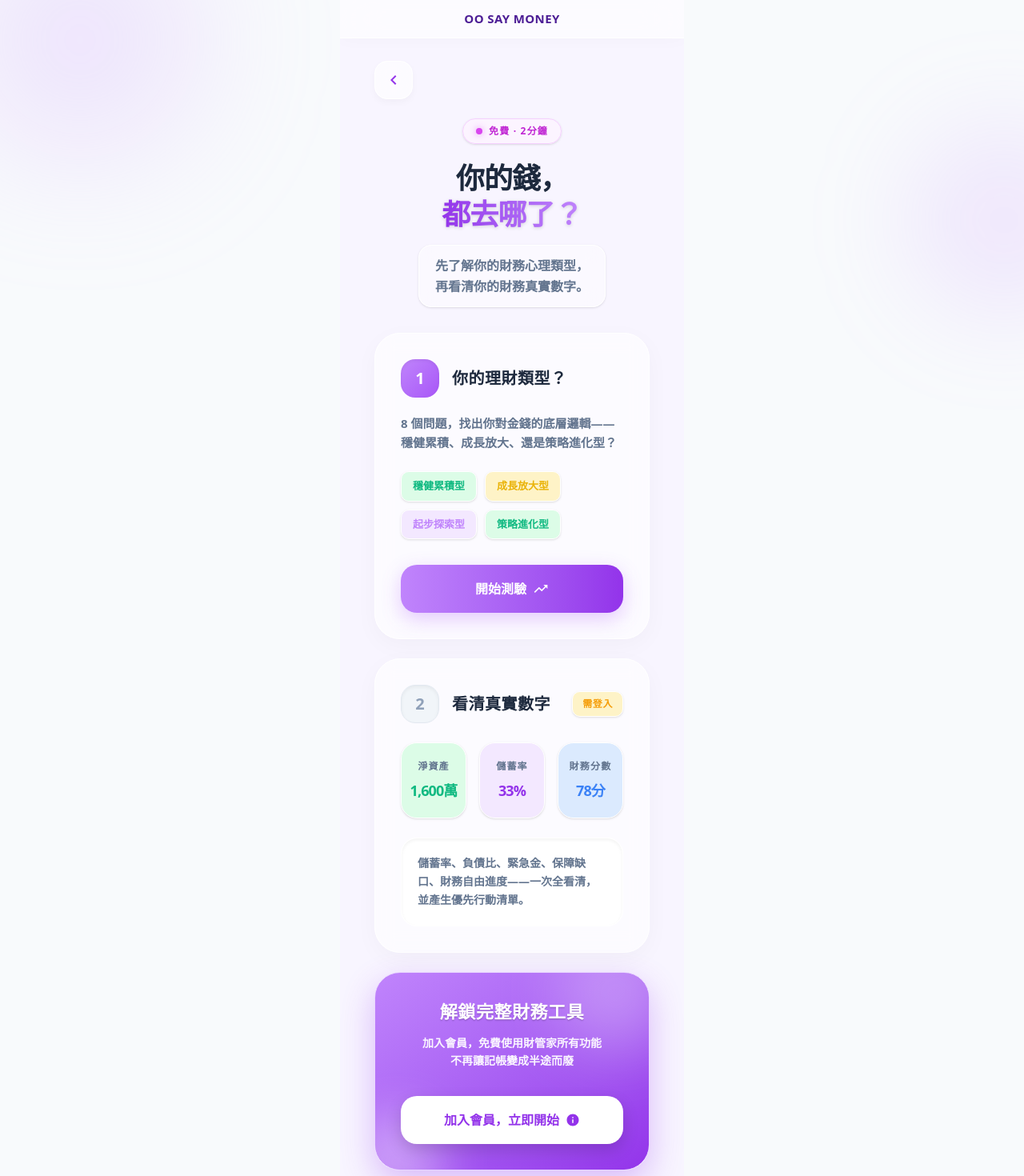
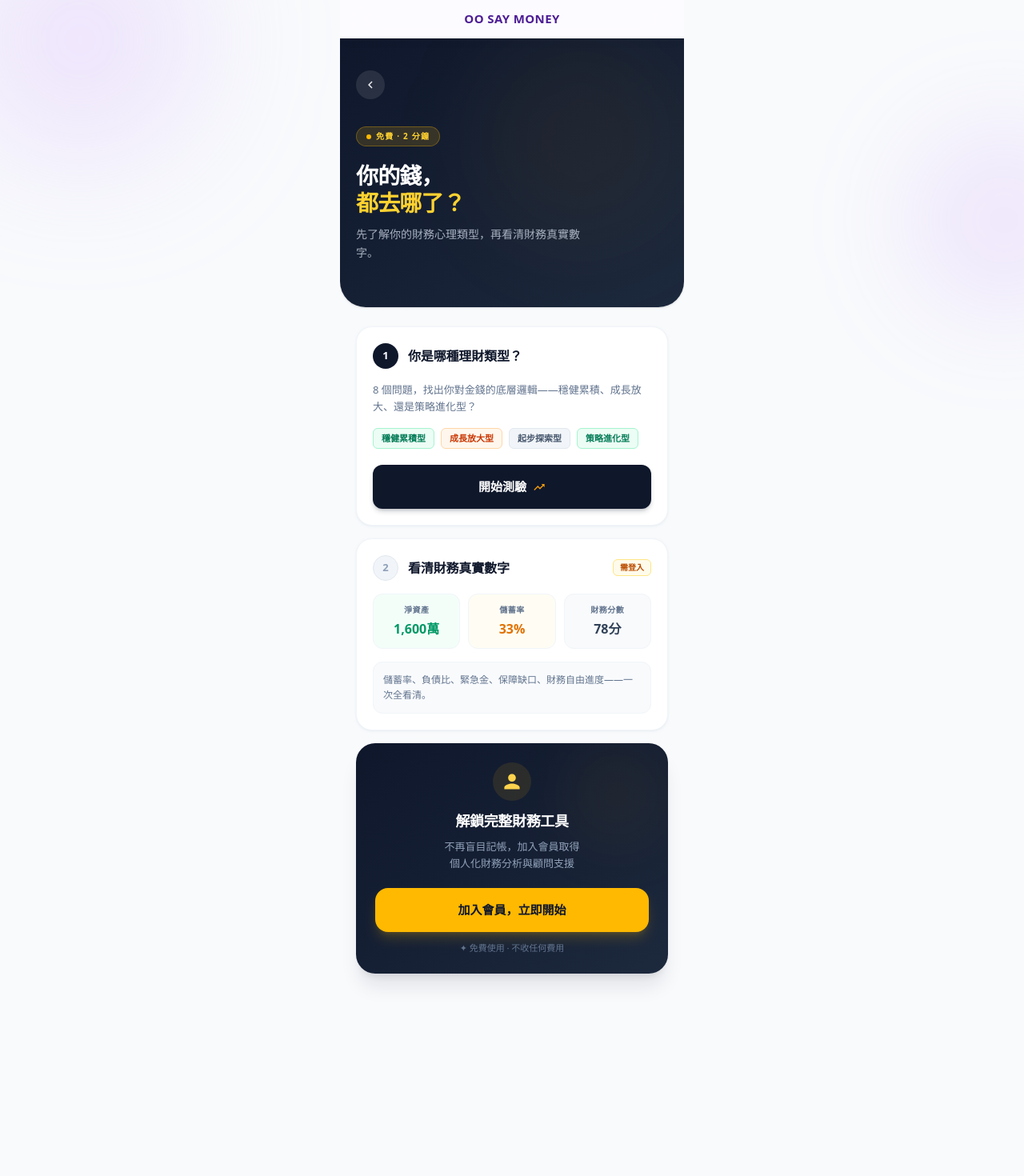
Before and after one commit to 215Steven/OO-SAY-MONEY, a React (Vite) app: page /money in a window 1280 px wide. Shown: the top 1470 px of the page at 80% size. After the commit the page ends 1257 px from the top, so only its background shows below. Built offline with nearby package versions, Linux system fonts and the light colour scheme.

Commit message:
refactor: taste-skill – Amber/Slate palette, remove indigo/purple from MoneyLanding

```diff
--- a/src/pages/MoneyLanding.tsx
+++ b/src/pages/MoneyLanding.tsx
@@ -6,96 +6,152 @@ export const MoneyLanding = ({ onBack, onLogin }: any) => {
   const [_, navigate] = useLocation();
 
   return (
-  <div className="pb-10 min-h-[100dvh] bg-transparent flex flex-col items-center">
-    <div className="pt-7 px-5 pb-8 relative overflow-hidden flex flex-col items-center w-full max-w-sm">
+    <div className="pb-10 min-h-[100dvh] bg-slate-50 font-sans">
 
-      <div className="flex w-full mb-6">
-        <button onClick={onBack} className="bg-white/60 backdrop-blur-md border border-white rounded-[16px] w-12 h-12 flex items-center justify-center cursor-pointer shadow-[0_4px_10px_rgba(0,0,0,0.03)] transition-all hover:bg-white active:scale-95 relative z-10">
-          <Ic n="back" color="#9333ea" size={24} />
+      {/* ── Hero Header ─────────────────────────────────────── */}
+      <div className="bg-gradient-to-br from-slate-900 to-slate-800 pt-10 px-5 pb-14 relative overflow-hidden rounded-b-[32px] mb-6 shadow-sm">
+        {/* 極細的 amber 光暈，取代過度鮮豔的漸層球 */}
+        <div className="absolute top-0 right-0 w-64 h-64 bg-amber-400/5 rounded-full blur-3xl pointer-events-none" />
+
+        <button
+          onClick={onBack}
+          className="bg-white/10 rounded-full w-9 h-9 flex items-center justify-center border-0 cursor-pointer mb-8 transition-colors hover:bg-white/20 relative z-10"
+        >
+          <Ic n="back" color="rgba(255,255,255,.9)" size={18} />
         </button>
+
+        <motion.div
+          initial={{ opacity: 0, y: 12 }}
+          animate={{ opacity: 1, y: 0 }}
+          transition={{ duration: 0.4 }}
+          className="relative z-10"
+        >
+          {/* 品牌標籤 — Amber，只在這裡點一次 */}
+          <div className="inline-flex items-center gap-1.5 bg-amber-400/15 border border-amber-400/30 rounded-full px-3 py-1 mb-5">
+            <div className="w-1.5 h-1.5 rounded-full bg-amber-400" />
+            <span className="text-[10px] font-bold text-amber-300 tracking-[0.12em] uppercase">免費 · 2 分鐘</span>
           </div>
 
-      <motion.div initial={{ opacity: 0, y: 10 }} animate={{ opacity: 1, y: 0 }} transition={{ duration: 0.4 }} className="relative z-10 text-center w-full">
-        <div className="inline-flex items-center gap-2 bg-[#fdf4ff]/80 backdrop-blur-md border border-[#f5d0fe] rounded-full px-4 py-1.5 mb-5 shadow-sm">
-          <div className="w-2 h-2 rounded-full bg-[#d946ef] shadow-[0_0_8px_rgba(217,70,239,0.6)]" />
-          <span className="text-[12px] font-black text-[#c026d3] tracking-widest uppercase">免費 · 2分鐘</span>
-        </div>
-        <div className="text-[36px] font-black text-slate-800 leading-tight tracking-tight mb-4">
-          你的錢，<br/><span className="text-transparent bg-clip-text bg-gradient-to-r from-[#9333ea] to-[#c084fc] drop-shadow-sm">都去哪了？</span>
-        </div>
-        <div className="text-[16px] text-slate-500 leading-relaxed font-bold bg-white/40 backdrop-blur-md px-5 py-3 rounded-2xl border border-white inline-block shadow-sm">
-          先了解你的財務心理類型，<br/>再看清你的財務真實數字。
-        </div>
+          <h1 className="text-[28px] font-extrabold text-white leading-[1.2] tracking-[-0.03em] mb-3">
+            你的錢，<br />
+            <span className="text-amber-300">都去哪了？</span>
+          </h1>
+          <p className="text-[14px] text-slate-300/80 font-medium leading-relaxed max-w-[280px]">
+            先了解你的財務心理類型，再看清財務真實數字。
+          </p>
         </motion.div>
       </div>
 
-    <div className="px-5 relative z-20 flex flex-col gap-6 w-full max-w-sm">
-      <motion.div initial={{ opacity: 0, y: 20 }} animate={{ opacity: 1, y: 0 }} transition={{ duration: 0.4, delay: 0.1 }} className="bg-white/60 backdrop-blur-md rounded-[32px] p-8 shadow-[0_8px_30px_rgba(0,0,0,0.03)] border border-white group hover:bg-white/80 transition-colors">
-        <div className="flex items-center gap-4 mb-5">
-          <div className="w-12 h-12 rounded-[18px] bg-gradient-to-br from-[#c084fc] to-[#a855f7] flex items-center justify-center shrink-0 shadow-inner group-hover:scale-110 transition-transform">
-            <span className="text-[20px] font-black text-white">1</span>
+      {/* ── Cards ────────────────────────────────────────────── */}
+      <div className="px-5 flex flex-col gap-4">
+
+        {/* 步驟 1 */}
+        <motion.div
+          initial={{ opacity: 0, y: 16 }}
+          animate={{ opacity: 1, y: 0 }}
+          transition={{ duration: 0.35, delay: 0.08 }}
+          className="bg-white rounded-[20px] p-5 shadow-sm shadow-slate-200/50 border border-slate-100"
+        >
+          <div className="flex items-center gap-3 mb-4">
+            <div className="w-8 h-8 rounded-full bg-slate-900 flex items-center justify-center shrink-0">
+              <span className="text-[13px] font-extrabold text-white">1</span>
             </div>
-          <div className="text-[20px] font-black text-slate-800 tracking-wide">你的理財類型？</div>
+            <div className="text-[16px] font-extrabold text-slate-900 tracking-[-0.01em]">你是哪種理財類型？</div>
           </div>
-        <div className="text-[15px] text-slate-500 leading-relaxed mb-6 font-semibold">
+
+          <p className="text-[13px] text-slate-500 leading-relaxed mb-4">
             8 個問題，找出你對金錢的底層邏輯——穩健累積、成長放大、還是策略進化型？
-        </div>
-        <div className="flex flex-wrap gap-2.5 mb-8">
+          </p>
+
+          {/* 類型標籤：全部用 slate 系，移除 purple */}
+          <div className="flex flex-wrap gap-2 mb-5">
             {[
-            { label:"穩健累積型", color:"text-[#10b981]", bg:"bg-[#dcfce7]", border:"border-white" },
-            { label:"成長放大型", color:"text-[#eab308]", bg:"bg-[#fef3c7]", border:"border-white" },
-            { label:"起步探索型", color:"text-[#c084fc]", bg:"bg-[#f3e8ff]", border:"border-white" },
-            { label:"策略進化型", color:"text-[#10b981]", bg:"bg-[#dcfce7]", border:"border-white" },
+              { label: "穩健累積型", color: "text-emerald-700", bg: "bg-emerald-50", border: "border-emerald-200" },
+              { label: "成長放大型", color: "text-orange-700",  bg: "bg-orange-50",  border: "border-orange-200"  },
+              { label: "起步探索型", color: "text-slate-600",   bg: "bg-slate-100",  border: "border-slate-200"   },
+              { label: "策略進化型", color: "text-emerald-700", bg: "bg-emerald-50", border: "border-emerald-200" },
             ].map((t, i) => (
-            <span key={i} className={`text-[13px] font-black ${t.color} ${t.bg} border ${t.border} rounded-[10px] px-3.5 py-2 shadow-sm`}>
+              <span
+                key={i}
+                className={`text-[11px] font-bold ${t.color} ${t.bg} border ${t.border} rounded-md px-2.5 py-1`}
+              >
                 {t.label}
               </span>
             ))}
           </div>
-        <button onClick={() => navigate("/quiz")} className="w-full bg-gradient-to-r from-[#c084fc] to-[#9333ea] text-white border-0 rounded-[20px] py-4.5 text-[16px] font-black cursor-pointer shadow-[0_8px_25px_rgba(168,85,247,0.3)] transition-all hover:scale-[1.02] active:scale-95 flex items-center justify-center gap-2">
-          開始測驗 <Ic n="trend" size={20} color="currentColor" />
+
+          <button
+            onClick={() => navigate("/quiz")}
+            className="w-full bg-slate-900 text-white border-0 rounded-xl py-4 text-[15px] font-extrabold cursor-pointer shadow-md shadow-slate-900/20 transition-all hover:bg-slate-800 active:scale-[0.98] flex items-center justify-center gap-2"
+          >
+            開始測驗 <Ic n="trend" size={16} color="#f59e0b" />
           </button>
         </motion.div>
 
-      <motion.div initial={{ opacity: 0, y: 20 }} animate={{ opacity: 1, y: 0 }} transition={{ duration: 0.4, delay: 0.2 }} className="bg-white/60 backdrop-blur-md rounded-[32px] p-8 shadow-[0_8px_30px_rgba(0,0,0,0.03)] border border-white group hover:bg-white/80 transition-colors">
-        <div className="flex items-center gap-4 mb-6">
-          <div className="w-12 h-12 rounded-[18px] bg-slate-100 flex items-center justify-center shrink-0 border border-slate-200 shadow-inner">
-            <span className="text-[20px] font-black text-slate-400">2</span>
+        {/* 步驟 2 */}
+        <motion.div
+          initial={{ opacity: 0, y: 16 }}
+          animate={{ opacity: 1, y: 0 }}
+          transition={{ duration: 0.35, delay: 0.16 }}
+          className="bg-white rounded-[20px] p-5 shadow-sm shadow-slate-200/50 border border-slate-100"
+        >
+          <div className="flex items-center gap-3 mb-4">
+            <div className="w-8 h-8 rounded-full bg-slate-100 flex items-center justify-center shrink-0 border border-slate-200">
+              <span className="text-[13px] font-extrabold text-slate-400">2</span>
             </div>
-          <div className="text-[20px] font-black text-slate-800 tracking-wide">看清真實數字</div>
-          <span className="text-[12px] font-black text-[#f59e0b] bg-[#fef3c7] border border-white rounded-[10px] px-3 py-1.5 ml-auto shadow-sm tracking-wider">需登入</span>
+            <div className="text-[16px] font-extrabold text-slate-900 tracking-[-0.01em]">看清財務真實數字</div>
+            <span className="text-[10px] font-bold text-amber-700 bg-amber-50 border border-amber-200 rounded-md px-2 py-0.5 ml-auto">需登入</span>
           </div>
-        <div className="flex gap-4 mb-6">
+
+          {/* 數字指標：amber 取代 indigo */}
+          <div className="flex gap-2.5 mb-4">
             {[
-            { label:"淨資產",   val:"1,600萬", color:"text-[#10b981]", bg:"bg-[#dcfce7]" },
-            { label:"儲蓄率",   val:"33%",     color:"text-[#9333ea]", bg:"bg-[#f3e8ff]" },
-            { label:"財務分數", val:"78分",    color:"text-[#3b82f6]", bg:"bg-[#dbeafe]" },
+              { label: "淨資產",   val: "1,600萬", color: "text-emerald-600", bg: "bg-emerald-50/60" },
+              { label: "儲蓄率",   val: "33%",     color: "text-amber-600",   bg: "bg-amber-50/60"   },
+              { label: "財務分數", val: "78分",    color: "text-slate-700",   bg: "bg-slate-50"      },
             ].map((c, i) => (
-            <div key={i} className={`flex-1 rounded-[20px] py-5 px-1 text-center border border-white shadow-sm ${c.bg} transition-transform hover:-translate-y-1`}>
-              <div className="text-[12px] text-slate-500 font-extrabold tracking-widest mb-2">{c.label}</div>
-              <div className={`text-[18px] font-black tracking-tighter ${c.color}`}>{c.val}</div>
+              <div key={i} className={`flex-1 rounded-xl py-3 px-1 text-center border border-slate-100 ${c.bg}`}>
+                <div className="text-[10px] text-slate-500 font-bold tracking-wider mb-1">{c.label}</div>
+                <div className={`text-[16px] font-extrabold ${c.color}`}>{c.val}</div>
               </div>
             ))}
           </div>
-        <div className="text-[14px] text-slate-500 font-semibold leading-relaxed bg-white/80 rounded-[20px] p-5 border border-white shadow-inner">
-          儲蓄率、負債比、緊急金、保障缺口、財務自由進度——一次全看清，並產生優先行動清單。
+
+          <p className="text-[12px] text-slate-500 leading-relaxed bg-slate-50 rounded-xl p-3 border border-slate-100">
+            儲蓄率、負債比、緊急金、保障缺口、財務自由進度——一次全看清。
+          </p>
+        </motion.div>
+
+        {/* CTA — 深色 + Amber，不用靛藍 */}
+        <motion.div
+          initial={{ opacity: 0, y: 16 }}
+          animate={{ opacity: 1, y: 0 }}
+          transition={{ duration: 0.35, delay: 0.24 }}
+          className="bg-gradient-to-br from-slate-900 to-slate-800 rounded-[24px] p-6 text-center relative overflow-hidden shadow-xl shadow-slate-900/10"
+        >
+          <div className="absolute top-0 right-0 w-32 h-32 bg-amber-400/5 rounded-full blur-2xl pointer-events-none" />
+          <div className="relative z-10">
+            <div className="w-12 h-12 bg-amber-400/10 rounded-full flex items-center justify-center mx-auto mb-3">
+              <Ic n="user" size={24} color="#fcd34d" />
+            </div>
+            <div className="text-[18px] font-extrabold text-white mb-2 tracking-[-0.02em]">
+              解鎖完整財務工具
+            </div>
+            <p className="text-[13px] text-slate-400 mb-5 leading-relaxed">
+              不再盲目記帳，加入會員取得<br />個人化財務分析與顧問支援
+            </p>
+            <button
+              onClick={onLogin}
+              className="w-full bg-amber-400 text-slate-900 border-0 rounded-[16px] py-4 text-[15px] font-extrabold cursor-pointer shadow-lg shadow-amber-400/20 transition-transform active:scale-[0.98] mb-3"
+            >
+              加入會員，立即開始
+            </button>
+            <div className="text-[11px] text-slate-500 font-medium">
+              ✦ 免費使用 · 不收任何費用
+            </div>
           </div>
         </motion.div>
 
-      <motion.div initial={{ opacity: 0, y: 20 }} animate={{ opacity: 1, y: 0 }} transition={{ duration: 0.4, delay: 0.3 }} className="bg-gradient-to-br from-[#c084fc] to-[#9333ea] rounded-[32px] p-8 text-center shadow-[0_15px_40px_rgba(147,51,234,0.3)] relative overflow-hidden border border-[#e9d5ff]">
-        <div className="absolute top-[-20%] right-[-10%] w-[150px] h-[150px] bg-white/30 rounded-full blur-[40px] pointer-events-none" />
-        <div className="absolute bottom-[-20%] left-[-10%] w-[120px] h-[120px] bg-[#fdf4ff]/40 rounded-full blur-[30px] pointer-events-none" />
-
-        <div className="relative z-10 w-full">
-          <div className="text-[22px] font-black text-white mb-3 tracking-wide text-shadow-sm">解鎖完整財務工具</div>
-          <div className="text-[14px] text-[#faf5ff] font-semibold mb-8 leading-relaxed">
-            加入會員，免費使用財管家所有功能<br/>不再讓記帳變成半途而廢
-          </div>
-          <button onClick={onLogin} className="w-full bg-white text-[#9333ea] border-0 rounded-[20px] py-4.5 text-[16px] font-black cursor-pointer shadow-[0_8px_20px_rgba(0,0,0,0.15)] transition-all hover:scale-[1.02] active:scale-95 flex items-center justify-center gap-2">
-            加入會員，立即開始 <Ic n="arrowRight" size={18} color="currentColor" />
-          </button>
-        </div>
-      </motion.div>
       </div>
     </div>
   );
```
Lines whose indentation alone changed are shown as unchanged.
